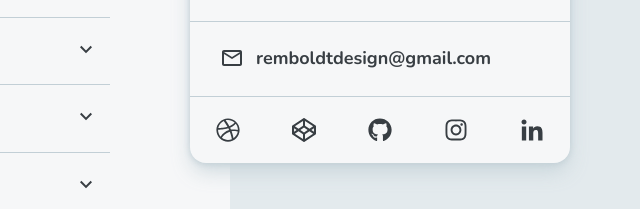
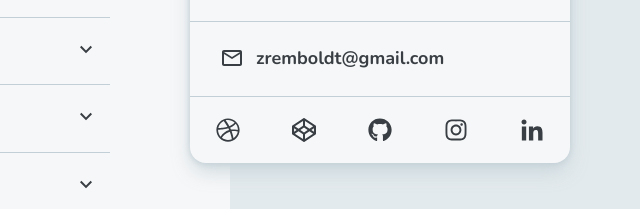
Before and after one commit to zremboldt/personal-site, a Gatsby site: page /landing in a window 1280 px wide. Shown: the part 1219-1428 px from the top of the page, 640-1280 px from the left. Built offline with nearby package versions, Linux system fonts and the light colour scheme; Gatsby itself is replaced by a stand-in of ours.

Commit message:
Updated the click to copy address

```diff
--- a/src/components/ContactCard.js
+++ b/src/components/ContactCard.js
@@ -9,7 +9,7 @@ import { CopyToClipboard } from "react-copy-to-clipboard";
 
 export default class ContactCard extends Component {
   state = {
-    value: "remboldtdesign@gmail.com",
+    value: "zremboldt@gmail.com",
     copied: false
   };
 
@@ -41,7 +41,7 @@ export default class ContactCard extends Component {
           <div className="email btn">
             <div className={`txt-address ${this.state.copied ? "address-active" : ""}`}>
               <IconEmail />
-              <p>remboldtdesign@gmail.com</p>
+              <p>zremboldt@gmail.com</p>
             </div>
             <div className={`txt-copied ${this.state.copied ? "copied-active" : ""}`}>
               <p>Address copied.</p>
```
